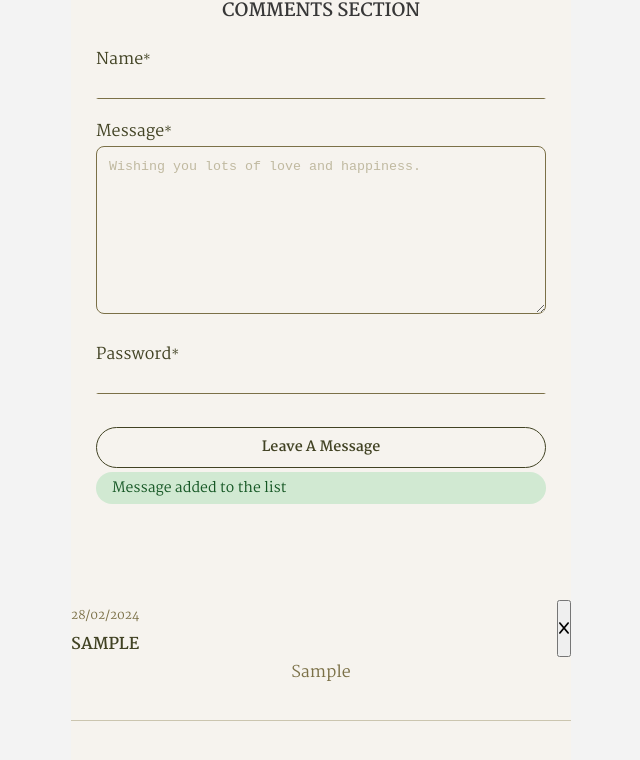
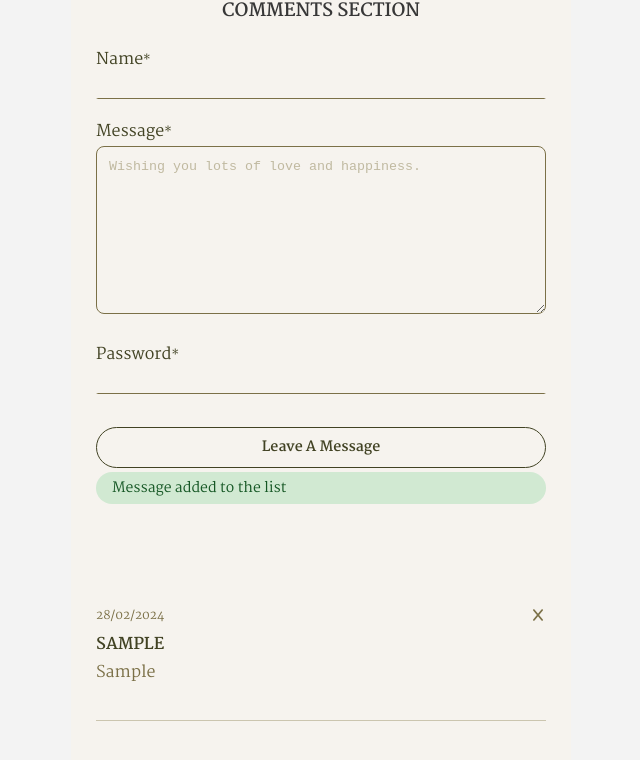
Before and after one commit to NaraeJang/Wegic, a React (Vite) app: page / in a window 1280 px wide. Both pictures are taken after typing "Sample", "Sample", "Sample123" into the empty fields and a click on the button "Leave A Message". Shown: the part 6207-6967 px from the top of the page, without its empty margins (319-959 px from the left). Built offline with nearby package versions, Linux system fonts and the light colour scheme; a web font is replaced by a local one.

Commit message:
update Comment Sectio cSS

```diff
--- a/src/index.css
+++ b/src/index.css
@@ -642,20 +642,18 @@ footer p {
   background-color: #f6f3ee;
   padding: 1.75rem;
 }
-.comment-delete-popup__heading {
-  display: flex;
-  flex-direction: row;
-  justify-content: space-between;
-  margin: 0.5rem 0 0.5rem 0;
+.comment-delete-popup .modal__page-heading {
+  padding: 1rem 0;
 }
-.comment-delete-popup__heading h5 {
-  margin: 0;
+.comment-delete-popup .modal__page-heading .close-icon {
+  transform: translateX(8px);
 }
 .comment-delete-popup__content label {
   color: #414223;
   display: block;
   margin: 0;
   text-align: left;
+  width: 100%;
 }
 .comment-delete-popup__content input {
   width: 100%;
@@ -700,8 +698,18 @@ footer p {
   padding: 0.25rem;
 }
 
+.comment__container {
+  width: 90%;
+  margin: 0 auto;
+}
 .comment p {
   padding: 0;
+  text-align: left;
+}
+.comment__header {
+  display: flex;
+  flex-direction: row;
+  justify-content: space-between;
 }
 .comment__header__main--date {
   font-size: 0.75rem;
@@ -711,6 +719,9 @@ footer p {
   font-weight: 700;
   text-transform: uppercase;
   font-size: 1rem;
+}
+.comment__header .close-icon {
+  transform: translateX(8px);
 }
 .comment__body {
   line-height: 150%;
@@ -820,12 +831,6 @@ button:disabled {
   padding: 0.25rem;
 }
 
-.comment__header {
-  display: flex;
-  flex-direction: row;
-  justify-content: space-between;
-}
-
 .alert {
   width: 100%;
   height: 100%;
--- a/src/sass/base/_comment.scss
+++ b/src/sass/base/_comment.scss
@@ -31,14 +31,11 @@
     padding: 1.75rem;
   }
 
-  &__heading {
-    display: flex;
-    flex-direction: row;
-    justify-content: space-between;
-    margin: 0.5rem 0 0.5rem 0;
+  & .modal__page-heading {
+    padding: 1rem 0;
 
-    h5 {
-      margin: 0;
+    .close-icon {
+      transform: translateX(8px);
     }
   }
 
@@ -48,6 +45,7 @@
       display: block;
       margin: 0;
       text-align: left;
+      width: 100%;
     }
     input {
       width: 100%;
@@ -99,10 +97,22 @@
 }
 
 .comment {
+  &__container {
+    width: 90%;
+    margin: 0 auto;
+  }
+
   p {
     padding: 0;
+    text-align: left;
   }
-  &__header__main {
+
+  &__header {
+    display: flex;
+    flex-direction: row;
+    justify-content: space-between;
+
+    &__main {
       &--date {
         font-size: 0.75rem;
       }
@@ -113,6 +123,12 @@
         font-size: 1rem;
       }
     }
+
+    & .close-icon {
+      transform: translateX(8px);
+    }
+  }
+
   &__body {
     line-height: 150%;
     font-size: 1rem;
--- a/src/sass/sass-components/_form.scss
+++ b/src/sass/sass-components/_form.scss
@@ -64,11 +64,3 @@
     }
   }
 }
-
-.comment {
-  &__header {
-    display: flex;
-    flex-direction: row;
-    justify-content: space-between;
-  }
-}
--- a/src/subCompoenets/CommentListItem.jsx
+++ b/src/subCompoenets/CommentListItem.jsx
@@ -15,18 +15,18 @@ const CommentItem = ({ comment }) => {
     <>
       <article className="comment__container" data-id={id} data-pass={password}>
         <div className="comment__header">
-          <div className="comment__header__main text-align-left">
+          <div className="comment__header__main">
             <p className="comment__header__main--date">{createdAt}</p>
             <h6 className="comment__header__main--name">{name}</h6>
           </div>
           <button
             type="button"
-            className="delete-btn comment-delete-btn"
+            className="icon close-icon"
             onClick={openDeleteModal}>
             <i className="fa-solid fa-x"></i>
           </button>
         </div>
-        <div className="comment__body text-align-left">
+        <div className="comment__body">
           <p>{message}</p>
         </div>
         <div className="comment-divider"></div>
```
Also changed, not shown: 1 other file (tests, documents, lock files or other folders). Lines whose indentation alone changed are shown as unchanged.
